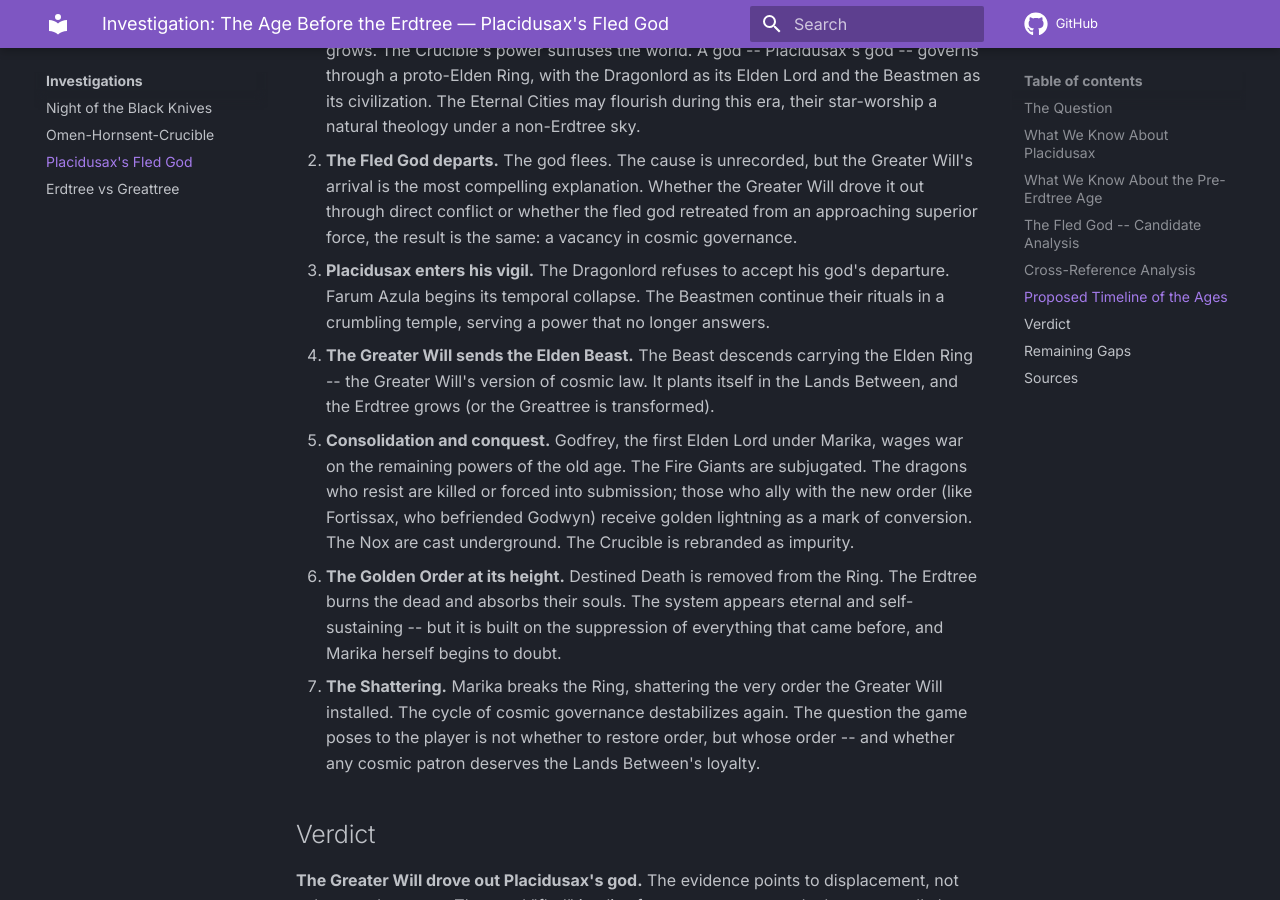
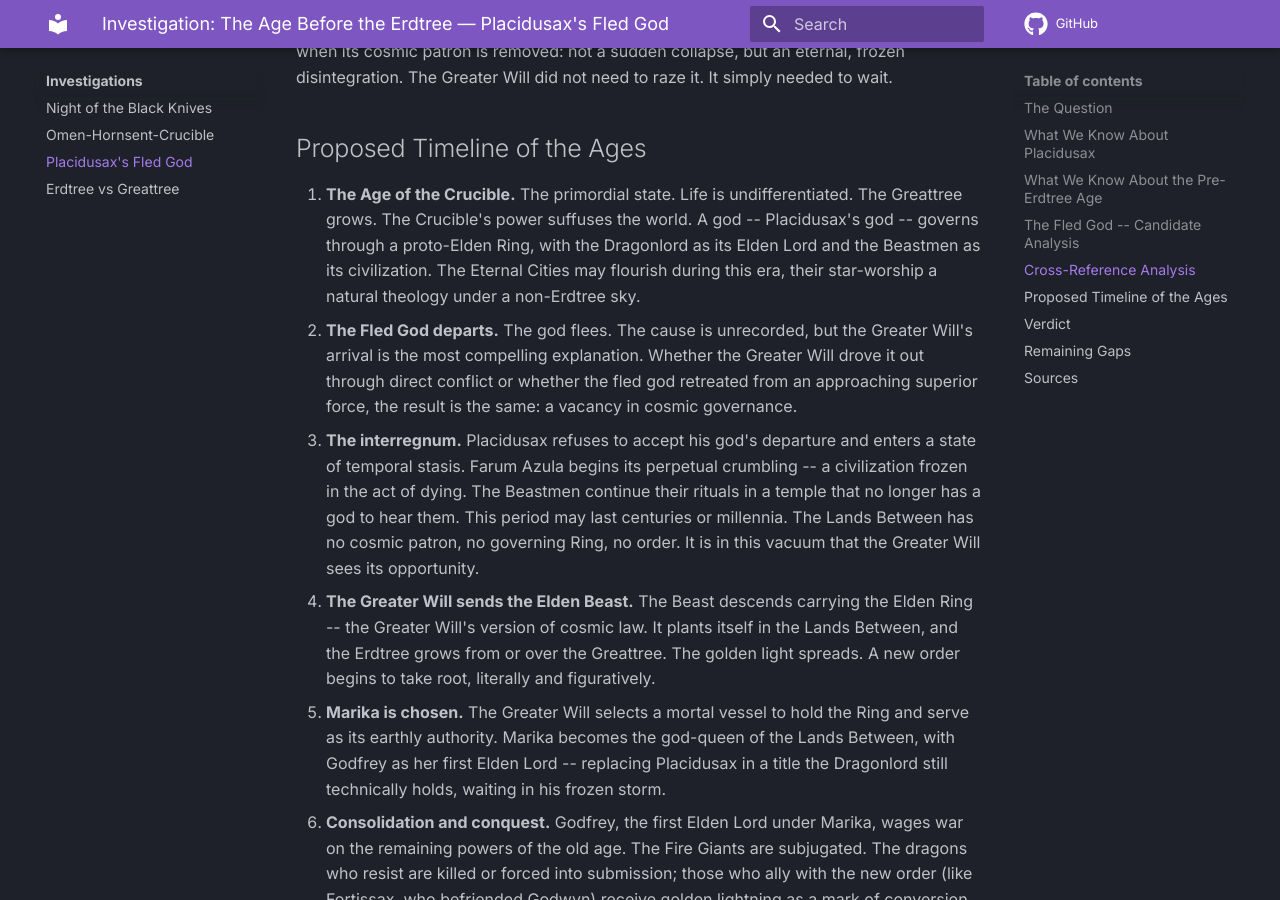
Before and after one commit to Naldershof/Darkaspersky, an MkDocs documentation site: the page built from docs/investigations/placidusax-fled-god.md, in a window 1280 px wide and 900 px high, scrolled down 3803 px. Built offline with MkDocs 1.6.1 and Material for MkDocs 9.7.7, drawn with Linux system fonts in a browser that asks for light colours; comment, search, counter and statistics services are not loaded; some of the changed text lies outside the part shown.

Commit message:
Update investigation pages from final agent passes
https://claude.ai/code/session_01XkPAVytji73VTypTNEwiag

```diff
--- a/docs/investigations/placidusax-fled-god.md
+++ b/docs/investigations/placidusax-fled-god.md
@@ -33,6 +33,8 @@ Two words carry the weight of an entire cosmological epoch: **"was fled."** Not
 Placidusax is found in the deepest, oldest layer of [Crumbling Farum Azula](../locations/farum-azula.md) -- a hidden arena reached by lying down and being transported backward in time. He originally possessed four or five heads (his model shows two intact and three severed neck stumps), each a mark of his status as Dragonlord. The loss of heads over the eons of waiting suggests a slow physical erosion, as if his vigil is literally diminishing him.
 
 His lightning is red -- distinct from both the golden lightning of Ancient Dragons who allied with the Erdtree and the blue lightning of storms. This unique coloration marks his power as older and categorically different from anything in the current age. The Beastmen of Farum Azula served him and the dragons as a pre-human civilization with their own clergy, rituals, and social hierarchy connected to the [Crucible](../lore-concepts/the-erdtree.md).
+
+Placidusax's boss arena sits at the very foundation of Farum Azula, below everything else -- an inversion of the typical FromSoftware pattern where the most powerful being sits at the summit. The Dragonlord is the bedrock, and everything above him was built later and is now crumbling away. To reach him, the player must lie down in a specific spot and be carried backward in time, as if the arena exists in a deeper layer of history than the rest of the ruin.
 
 The critical detail: Placidusax held the title of **Elden Lord**. This implies a governing order -- an Elden Ring or its equivalent -- existed before the [Greater Will](../lore-concepts/the-greater-will.md) sent the Elden Beast. The title is not honorary. It denotes the consort of a god who holds the fundamental law of reality.
 
@@ -80,11 +82,12 @@ Farum Azula itself may be the most telling case. It was not destroyed -- it was
 
 1. **The Age of the Crucible.** The primordial state. Life is undifferentiated. The Greattree grows. The Crucible's power suffuses the world. A god -- Placidusax's god -- governs through a proto-Elden Ring, with the Dragonlord as its Elden Lord and the Beastmen as its civilization. The Eternal Cities may flourish during this era, their star-worship a natural theology under a non-Erdtree sky.
 2. **The Fled God departs.** The god flees. The cause is unrecorded, but the Greater Will's arrival is the most compelling explanation. Whether the Greater Will drove it out through direct conflict or whether the fled god retreated from an approaching superior force, the result is the same: a vacancy in cosmic governance.
-3. **Placidusax enters his vigil.** The Dragonlord refuses to accept his god's departure. Farum Azula begins its temporal collapse. The Beastmen continue their rituals in a crumbling temple, serving a power that no longer answers.
-4. **The Greater Will sends the Elden Beast.** The Beast descends carrying the Elden Ring -- the Greater Will's version of cosmic law. It plants itself in the Lands Between, and the Erdtree grows (or the Greattree is transformed).
-5. **Consolidation and conquest.** Godfrey, the first Elden Lord under Marika, wages war on the remaining powers of the old age. The Fire Giants are subjugated. The dragons who resist are killed or forced into submission; those who ally with the new order (like Fortissax, who befriended Godwyn) receive golden lightning as a mark of conversion. The Nox are cast underground. The Crucible is rebranded as impurity.
-6. **The Golden Order at its height.** Destined Death is removed from the Ring. The Erdtree burns the dead and absorbs their souls. The system appears eternal and self-sustaining -- but it is built on the suppression of everything that came before, and Marika herself begins to doubt.
-7. **The Shattering.** Marika breaks the Ring, shattering the very order the Greater Will installed. The cycle of cosmic governance destabilizes again. The question the game poses to the player is not whether to restore order, but whose order -- and whether any cosmic patron deserves the Lands Between's loyalty.
+3. **The interregnum.** Placidusax refuses to accept his god's departure and enters a state of temporal stasis. Farum Azula begins its perpetual crumbling -- a civilization frozen in the act of dying. The Beastmen continue their rituals in a temple that no longer has a god to hear them. This period may last centuries or millennia. The Lands Between has no cosmic patron, no governing Ring, no order. It is in this vacuum that the Greater Will sees its opportunity.
+4. **The Greater Will sends the Elden Beast.** The Beast descends carrying the Elden Ring -- the Greater Will's version of cosmic law. It plants itself in the Lands Between, and the Erdtree grows from or over the Greattree. The golden light spreads. A new order begins to take root, literally and figuratively.
+5. **Marika is chosen.** The Greater Will selects a mortal vessel to hold the Ring and serve as its earthly authority. Marika becomes the god-queen of the Lands Between, with Godfrey as her first Elden Lord -- replacing Placidusax in a title the Dragonlord still technically holds, waiting in his frozen storm.
+6. **Consolidation and conquest.** Godfrey, the first Elden Lord under Marika, wages war on the remaining powers of the old age. The Fire Giants are subjugated. The dragons who resist are killed or forced into submission; those who ally with the new order (like Fortissax, who befriended Godwyn) receive golden lightning as a mark of conversion. The Nox are cast underground. The Crucible is rebranded as impurity.
+7. **The Golden Order at its height.** Destined Death is removed from the Ring. The Erdtree burns the dead and absorbs their souls. The system appears eternal and self-sustaining -- but it is built on the suppression of everything that came before, and Marika herself begins to doubt.
+8. **The Shattering.** Marika breaks the Ring, shattering the very order the Greater Will installed. The cycle of cosmic governance destabilizes again. The question the game poses to the player is not whether to restore order, but whose order -- and whether any cosmic patron deserves the Lands Between's loyalty.
 
 ## Verdict
 
```
Also changed, not shown: docs/investigations/erdtree-greattree-identity.md (+11 -1 lines), docs/investigations/omen-hornsent-crucible.md (+3 -1 lines).
